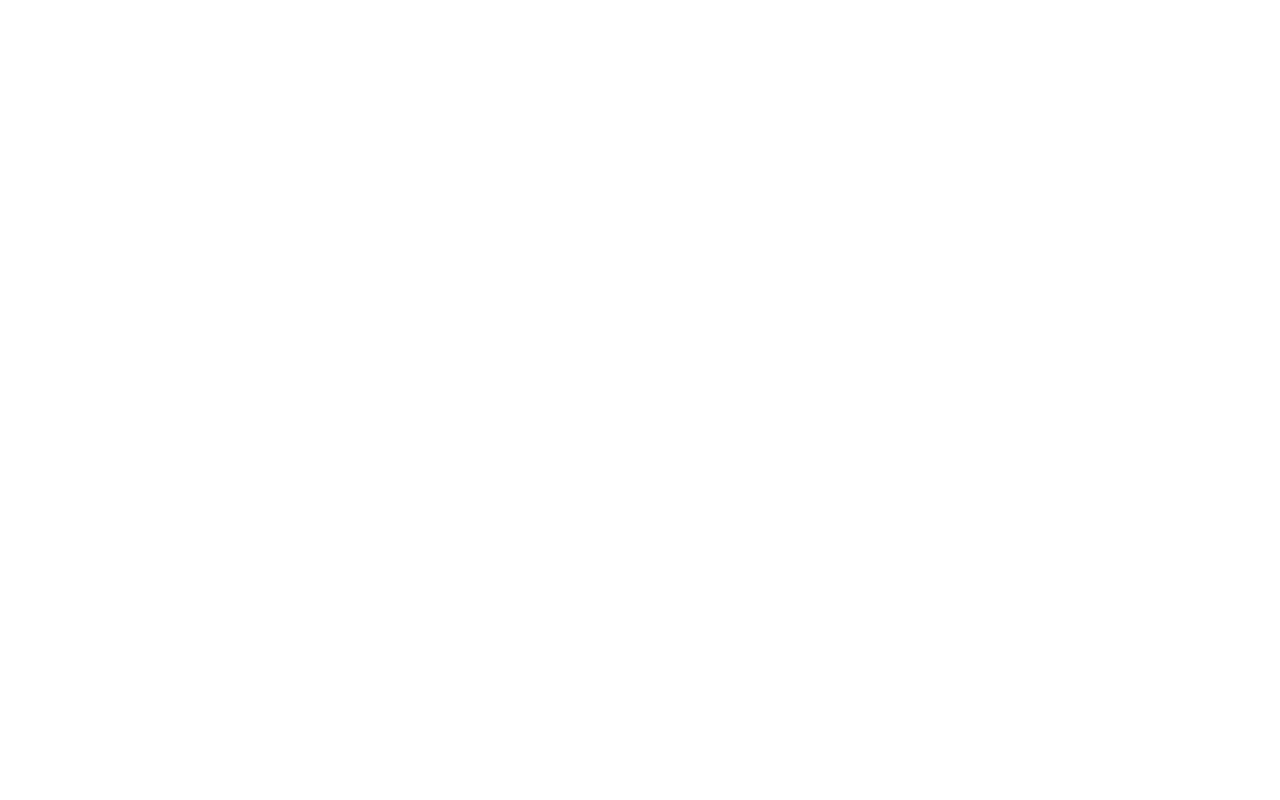
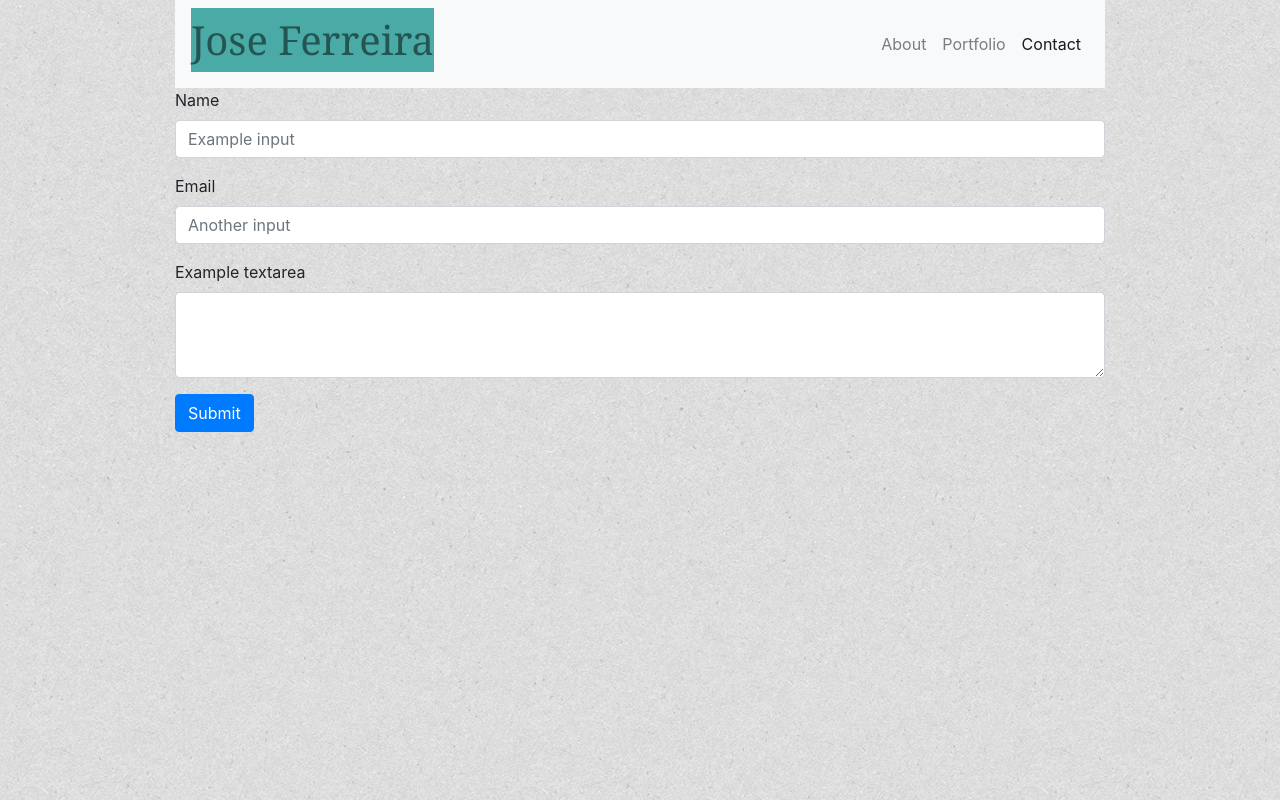
Before and after one commit to joseferreira5/Bootstrap-Portfolio, a plain HTML site: page contact.html in a window 1280 px wide. Drawn offline with nearby package versions, Linux system fonts and the light colour scheme.

Commit message:
added assets folder which contains css and background image

```diff
--- /dev/null
+++ b/assets/css/styles.css
@@ -0,0 +1,20 @@
+body {
+    background-image: url("../images/textured_paper.png");
+}
+
+nav {
+    background-color: #fff;
+}
+
+h1 {
+    background-color: #4aaaa5;
+}
+
+h1, h2 {
+    font-family: 'Georgia', Times, Times New Roman, serif;
+}
+
+p {
+    color: #777;
+    font-family: 'Arial', 'Helvetica Neue', Helvetica, sans-serif;
+}
--- a/contact.html
+++ b/contact.html
@@ -0,0 +1,50 @@
+<!DOCTYPE html>
+<html lang="en">
+<head>
+    <meta charset="UTF-8">
+    <meta name="viewport" content="width=device-width, initial-scale=1.0">
+    <meta http-equiv="X-UA-Compatible" content="ie=edge">
+    <title>Contact</title>
+    <link rel="stylesheet" href="https://stackpath.bootstrapcdn.com/bootstrap/4.3.1/css/bootstrap.min.css" integrity="sha384-ggOyR0iXCbMQv3Xipma34MD+dH/1fQ784/j6cY/iJTQUOhcWr7x9JvoRxT2MZw1T" crossorigin="anonymous">
+    <link rel="stylesheet" href="./assets/css/styles.css" type="text/css">
+</head>
+<body>
+    <div class="container" style="width: 960px;">
+
+        <nav class="navbar navbar-expand-lg navbar-light bg-light">
+                <h1 class="navbar-text">Jose Ferreira</h1>
+
+                <div class="collapse navbar-collapse" id="navbarSupportedContent">
+                  <ul class="nav navbar-nav ml-auto">
+                    <li class="nav-item">
+                      <a class="nav-link" href="#">About</a>
+                    </li>
+                    <li class="nav-item">
+                      <a class="nav-link" href="#">Portfolio</a>
+                    </li>
+                    <li class="nav-item active">
+                      <a class="nav-link" href="#">Contact <span class="sr-only">(current)</span></a>
+                    </li>
+                  </ul>
+                </div>
+        </nav>
+
+        <form>
+                <div class="form-group">
+                  <label for="formGroupExampleInput">Name</label>
+                  <input type="text" class="form-control" id="formGroupExampleInput" placeholder="Example input">
+                </div>
+                <div class="form-group">
+                  <label for="formGroupExampleInput2">Email</label>
+                  <input type="text" class="form-control" id="formGroupExampleInput2" placeholder="Another input">
+                </div>
+                <div class="form-group">
+                  <label for="exampleFormControlTextarea1">Example textarea</label>
+                  <textarea class="form-control" id="exampleFormControlTextarea1" rows="3"></textarea>
+                </div>
+                <button type="submit" class="btn btn-primary">Submit</button>
+        </form>
+
+    </div>
+</body>
+</html>
```
Also changed, not shown: index.html (+21 -5 lines), portfolio.html (+33 -0 lines), assets/images/textured_paper.png (added).
